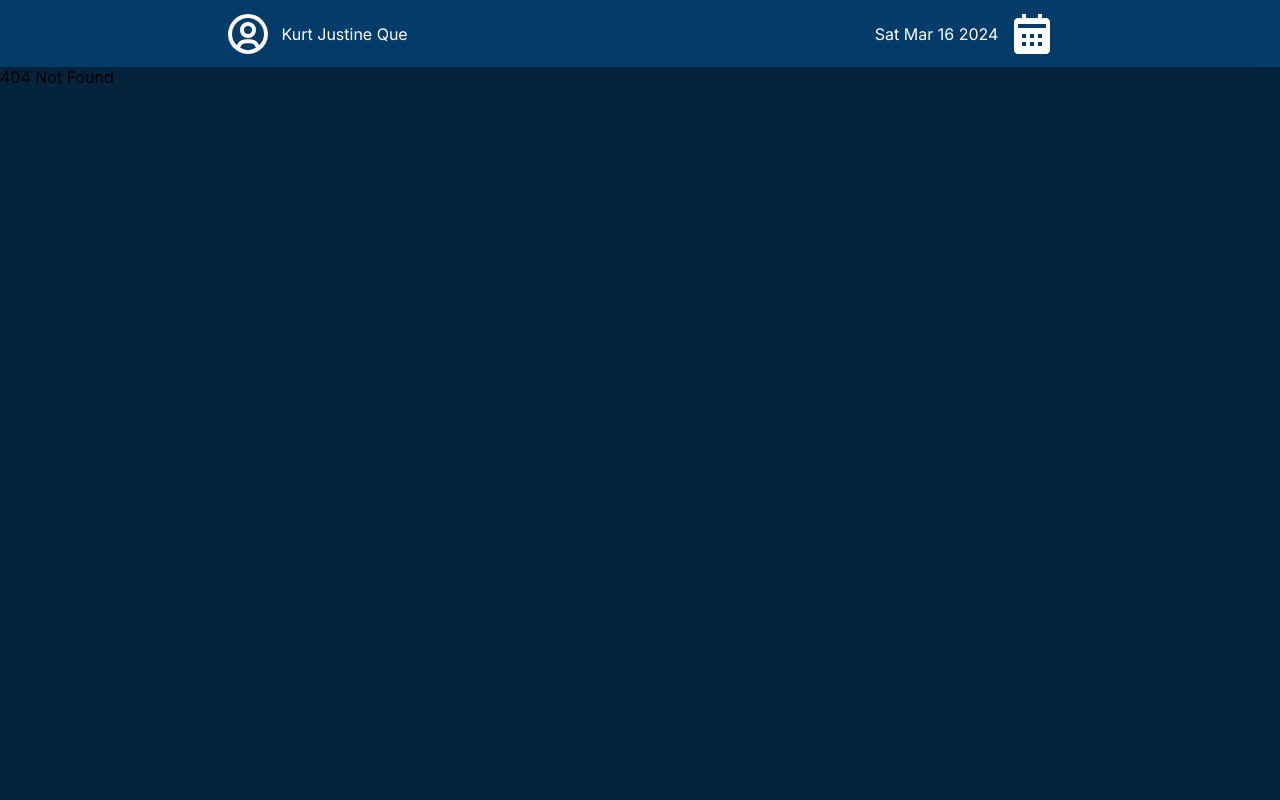
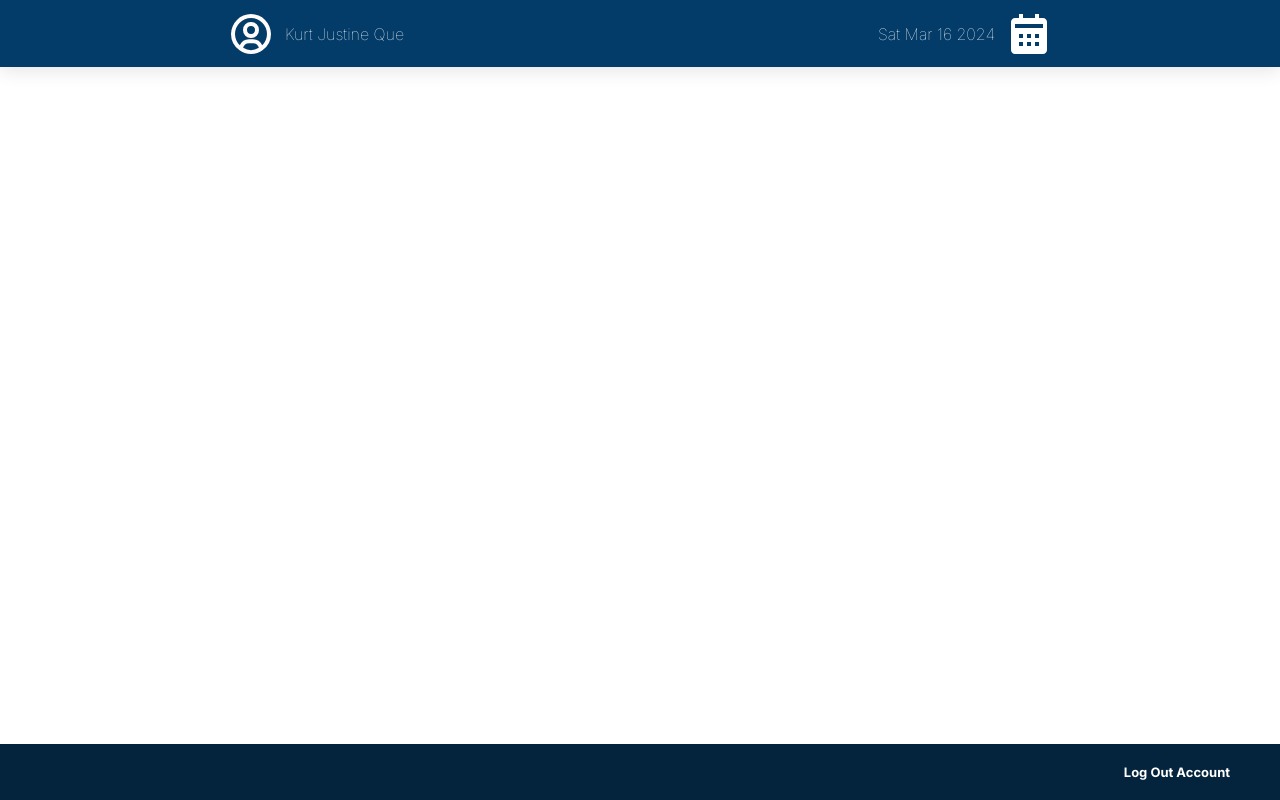
Before and after one commit to KurtJQ/ACM-CBS, a React (Vite) app: page /superadminpanel in a window 1280 px wide. Before the commit this address had no page. Built offline with nearby package versions, Linux system fonts and the light colour scheme.

Commit message:
added footer to all pages

```diff
--- /dev/null
+++ b/src/components/PageFooter.jsx
@@ -0,0 +1,13 @@
+import "./pagefooter.css";
+
+function PageFooter() {
+  return (
+    <footer>
+      <p>
+        Log Out Account<img className="src\assets\logout-icon.png"></img>
+      </p>
+    </footer>
+  );
+}
+
+export default PageFooter;
--- /dev/null
+++ b/src/components/pagefooter.css
@@ -0,0 +1,46 @@
+footer {
+    background-color: #04243D;
+    padding: 20px;
+    text-align: center;
+    position: fixed;
+    left: 0;
+    bottom: 0;
+    width: 100%;
+    border-top: 1px solid #ffffff;
+  }
+
+  footer p {
+    margin: 0;
+    color: #ffffff;
+    font-size: 13px;
+    font-weight: bold;
+    cursor: pointer;
+    margin-right: 70px;
+    text-align: right;
+  }
+
+  footer p:hover {
+    text-decoration: underline;
+  }
+
+  .logout-icon {
+    width: 20px;
+    height: 20px;
+    margin-left: 10px;
+    vertical-align: middle; /* Align the icon vertically with text */
+    display: inline-block; /* Make the logout icon an inline-block */
+    /* float: right; Float the icon to the right */
+  }
+  /*
+  @media screen and (min-width: 1200px) {
+    .user-name h1 {
+      font-size: 24px; /* Increase font size for computers */
+    /* }
+  } */
+  /*
+  Media query for laptops */
+  /* @media screen and (min-width: 992px) and (max-width: 1199px) {
+    .user-name h1 {
+      font-size: 20px; /* Decrease font size for laptops */
+    /* } */
+  /* } */
--- a/src/main.jsx
+++ b/src/main.jsx
@@ -4,17 +4,27 @@ import "./index.css";
 import { createBrowserRouter, RouterProvider } from "react-router-dom";
 import Dashboard from "./components/pages/dashboard";
 import StudentRecords from "./components/pages/studentrecords.jsx";
+import StudentAccounts from "./components/pages/StudentAccounts.jsx";
+import SuperAdminPanel from "./components/pages/superadminpanel.jsx";
 import PageHeader from "./components/PageHeader.jsx";
+import PageFooter from "./components/PageFooter.jsx";
 
 const router = createBrowserRouter([
   {
     path: "/",
     element: <Dashboard />,
-    errorElement: <div>404 Not Found</div>,
   },
   {
     path: "/studentrecords",
     element: <StudentRecords />,
+  },
+  {
+    path: "/studentaccounts",
+    element: <StudentAccounts />,
+  },
+  {
+    path: "/superadminpanel",
+    element: <SuperAdminPanel />,
   },
 ]);
 
@@ -22,5 +32,6 @@ ReactDOM.createRoot(document.getElementById("root")).render(
   <React.StrictMode>
     <PageHeader />
     <RouterProvider router={router} />
+    <PageFooter />
   </React.StrictMode>
 );
```
